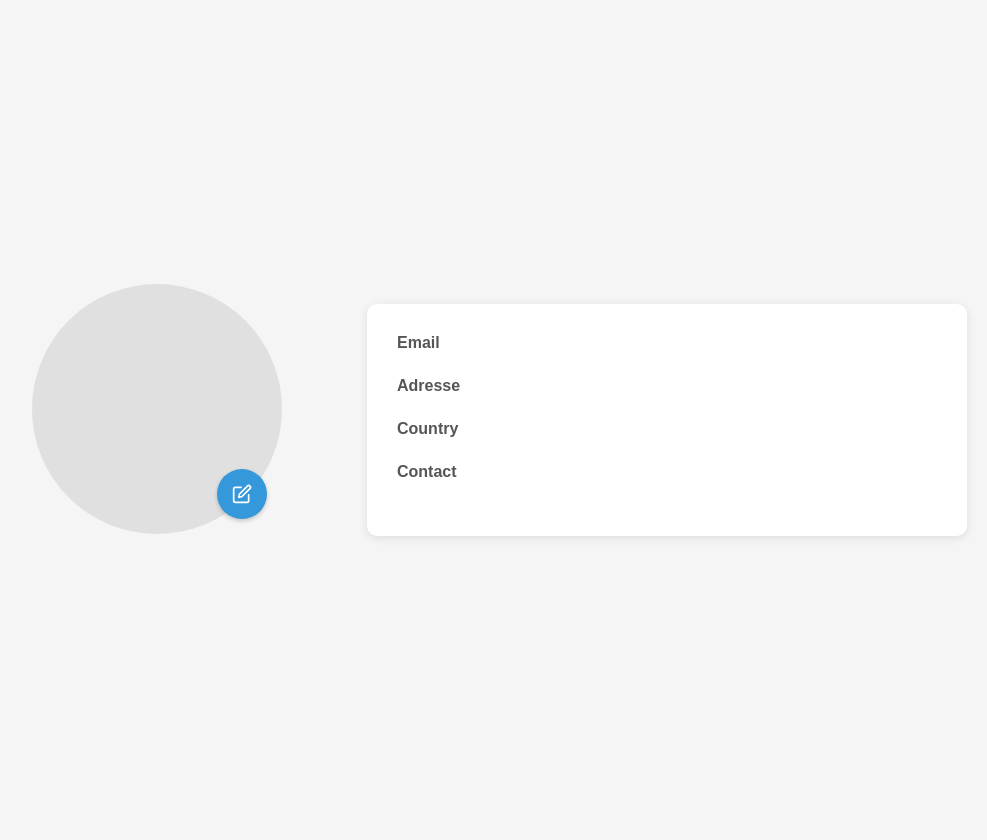
After one commit to RebecaRakotomalala/LiveShopping, a Symfony app: template desktopLive/templates/client/profil.html.twig in a window 1280 px wide. The commit adds this page. Shown: the whole page, without its empty margins (183-1170 px from the left). Run offline with Twig, Linux system fonts and the light colour scheme; the template is opened without the code that fills it, so the values that code supplies are empty; some libraries are stand-ins or nearby versions.

Commit message:
ProfilClientController/api/profil

```diff
--- /dev/null
+++ b/desktopLive/templates/client/profil.html.twig
@@ -0,0 +1,252 @@
+<!DOCTYPE html>
+<html lang="fr">
+<head>
+    <meta charset="UTF-8">
+    <meta name="viewport" content="width=device-width, initial-scale=1.0">
+    <title>Profil Client</title>
+</head>
+<body>
+    <div class="profile-container">
+        <div class="profile-content">
+            <!-- Section Avatar -->
+            <div class="avatar-section">
+                <div class="avatar-circle">
+                    {{ user.username|first|upper }}
+                    <div id="edit-btn" class="edit-button" title="Modifier">
+                        <svg xmlns="http://www.w3.org/2000/svg" viewBox="0 0 24 24" fill="none" stroke="currentColor" stroke-width="2" stroke-linecap="round" stroke-linejoin="round">
+                            <path d="M11 4H4a2 2 0 0 0-2 2v14a2 2 0 0 0 2 2h14a2 2 0 0 0 2-2v-7"></path>
+                            <path d="M18.5 2.5a2.121 2.121 0 0 1 3 3L12 15l-4 1 1-4 9.5-9.5z"></path>
+                        </svg>
+                    </div>
+                </div>
+                <div class="username">{{ user.username }}</div>
+            </div>
+
+            <!-- Section Informations -->
+            <div class="profile-info">
+                <div id="profile-view" class="info-container">
+                    <div class="info-item">
+                        <span class="info-label">Email</span>
+                        <span class="info-value">{{ user.email }}</span>
+                    </div>
+                    <div class="info-item">
+                        <span class="info-label">Adresse</span>
+                        <span class="info-value">{{ user.address }}</span>
+                    </div>
+                    <div class="info-item">
+                        <span class="info-label">Country</span>
+                        <span class="info-value">{{ user.country }}</span>
+                    </div>
+                    <div class="info-item">
+                        <span class="info-label">Contact</span>
+                        <span class="info-value">{{ user.contact }}</span>
+                    </div>
+                </div>
+
+                <!-- Formulaire de modification -->
+                <div id="profile-edit" class="edit-form">
+                    <form method="POST" action="{{ path('app_client_update_profile') }}">
+                        <div class="form-group">
+                            <label>Nom d'utilisateur</label>
+                            <input type="text" name="username" value="{{ user.username }}">
+                        </div>
+                        <div class="form-group">
+                            <label>Email</label>
+                            <input type="email" name="email" value="{{ user.email }}">
+                        </div>
+                        <div class="form-group">
+                            <label>Adresse</label>
+                            <input type="text" name="address" value="{{ user.address }}">
+                        </div>
+                        <div class="form-group">
+                            <label>Country</label>
+                            <input type="text" name="country" value="{{ user.country }}">
+                        </div>
+                        <div class="form-group">
+                            <label>Contact</label>
+                            <input type="text" name="contact" value="{{ user.contact }}">
+                        </div>
+
+                        <div class="form-actions">
+                            <button type="button" id="cancel-edit" class="btn btn-cancel">Annuler</button>
+                            <button type="submit" class="btn btn-save">Enregistrer</button>
+                        </div>
+                    </form>
+                </div>
+            </div>
+        </div>
+    </div>
+
+    <script>
+        document.addEventListener('DOMContentLoaded', function() {
+            const editBtn = document.getElementById('edit-btn');
+            const cancelEdit = document.getElementById('cancel-edit');
+            const profileView = document.getElementById('profile-view');
+            const profileEdit = document.getElementById('profile-edit');
+
+            editBtn.addEventListener('click', function() {
+                profileView.style.display = 'none';
+                profileEdit.style.display = 'block';
+            });
+
+            cancelEdit.addEventListener('click', function() {
+                profileEdit.style.display = 'none';
+                profileView.style.display = 'block';
+            });
+        });
+    </script>
+</body>
+</html>
+<style>
+        body {
+            font-family: Arial, sans-serif;
+            margin: 0;
+            padding: 20px;
+            display: flex;
+            justify-content: center;
+            align-items: center;
+            min-height: 100vh;
+            background-color: #f5f5f5;
+        }
+        .profile-container {
+            display: flex;
+            flex-direction: column;
+            align-items: center;
+            width: 100%;
+            max-width: 900px;
+        }
+        .profile-content {
+            display: flex;
+            gap: 60px;
+            width: 100%;
+            align-items: flex-start;
+        }
+        .avatar-section {
+            display: flex;
+            flex-direction: column;
+            align-items: center;
+            gap: 20px;
+            width: 300px;
+        }
+        .avatar-circle {
+            width: 250px;
+            height: 250px;
+            background-color: #e0e0e0;
+            border-radius: 50%;
+            display: flex;
+            align-items: center;
+            justify-content: center;
+            color: #777;
+            font-size: 100px;
+            position: relative;
+        }
+        .edit-button {
+            position: absolute;
+            bottom: 15px;
+            right: 15px;
+            background: #3498db;
+            width: 50px;
+            height: 50px;
+            border-radius: 50%;
+            display: flex;
+            align-items: center;
+            justify-content: center;
+            cursor: pointer;
+            box-shadow: 0 2px 4px rgba(0,0,0,0.2);
+        }
+        .edit-button svg {
+            color: white;
+            width: 20px;
+            height: 20px;
+        }
+        .username {
+            font-size: 24px;
+            font-weight: bold;
+            text-align: center;
+            width: 100%;
+        }
+        .profile-info {
+            flex: 1;
+            padding: 20px 0;
+            display: flex;
+            flex-direction: column;
+            justify-content: center;
+        }
+        .info-container {
+            background: white;
+            padding: 30px;
+            border-radius: 10px;
+            box-shadow: 0 2px 10px rgba(0,0,0,0.1);
+            width: 100%;
+        }
+        .info-item {
+            margin-bottom: 20px;
+            font-size: 16px;
+            display: flex;
+            flex-direction: column;
+            align-items: flex-start;
+        }
+        .info-label {
+            font-weight: bold;
+            margin-bottom: 5px;
+            color: #555;
+        }
+        .info-value {
+            padding-left: 10px;
+            width: 100%;
+            text-align: left;
+        }
+        .edit-form {
+            display: none;
+            background: white;
+            padding: 30px;
+            border-radius: 10px;
+            box-shadow: 0 2px 10px rgba(0,0,0,0.1);
+            width: 100%;
+        }
+        .form-group {
+            margin-bottom: 20px;
+        }
+        .form-group label {
+            display: block;
+            font-weight: bold;
+            margin-bottom: 8px;
+            color: #555;
+        }
+        .form-group input {
+            width: 100%;
+            padding: 10px;
+            border: 1px solid #ddd;
+            border-radius: 6px;
+            box-sizing: border-box;
+            font-size: 16px;
+        }
+        .form-actions {
+            display: flex;
+            justify-content: flex-end;
+            gap: 15px;
+            margin-top: 30px;
+        }
+        .btn {
+            padding: 10px 20px;
+            border-radius: 6px;
+            cursor: pointer;
+            font-size: 16px;
+            transition: all 0.3s;
+        }
+        .btn-cancel {
+            background: #f0f0f0;
+            border: 1px solid #ddd;
+        }
+        .btn-cancel:hover {
+            background: #e0e0e0;
+        }
+        .btn-save {
+            background: #3498db;
+            color: white;
+            border: none;
+        }
+        .btn-save:hover {
+            background: #2980b9;
+        }
+    </style>
--- a/desktopLive/templates/login/index.html.twig
+++ b/desktopLive/templates/login/index.html.twig
@@ -5,7 +5,7 @@
 
 {% block body %}
     <div class="login-container">
-        <h1>Sign<div class="text-color">In</div></h1>
+        <h1>Sign <div class="text-color">In</div></h1>
         {% if log_message is defined %}
             <script>
                 console.log("{{ log_message|e('js') }}");
```
Also changed, not shown: desktopLive/src/Controller/ProfilClientController.php (added, +175 -0 lines).
